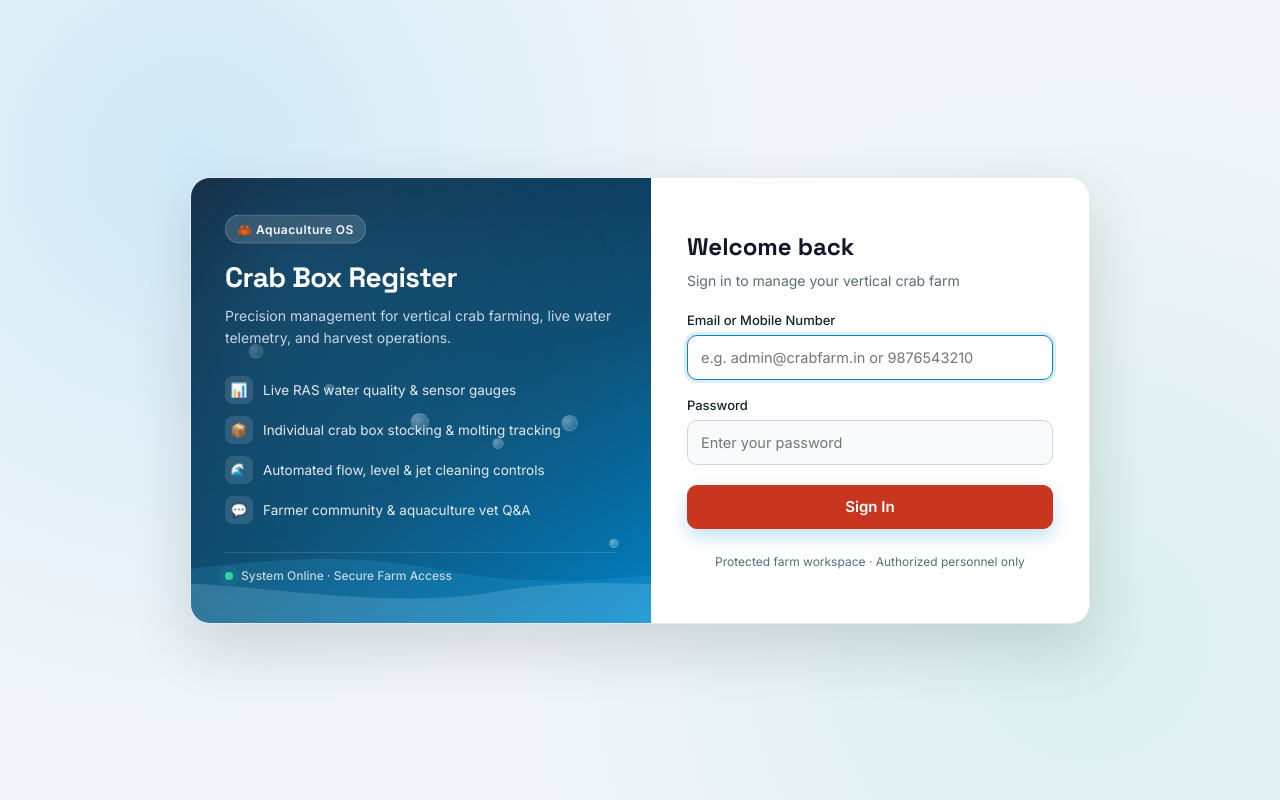
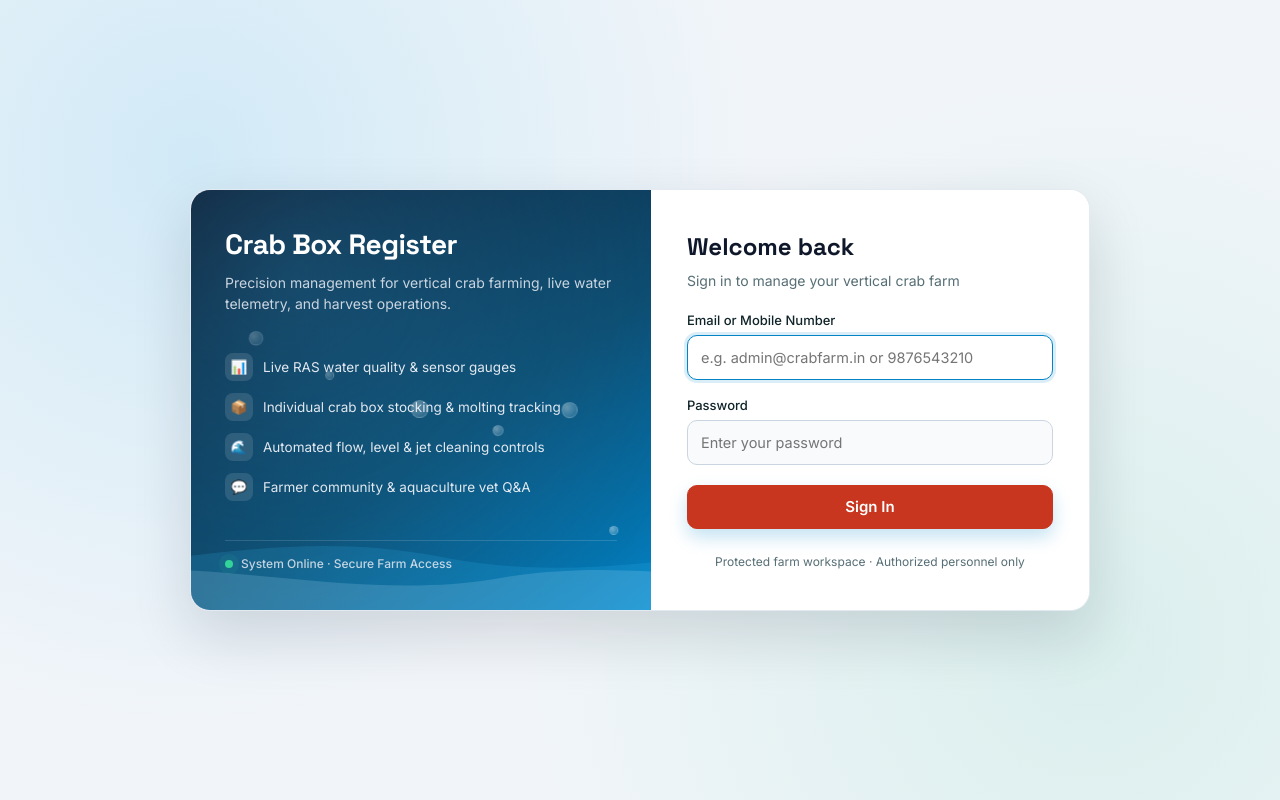
Before and after one commit to badusha235/crab-farming, a website: page public/index.html in a window 1280 px wide. Drawn offline with Linux system fonts and the light colour scheme.

Commit message:
animation

```diff
--- a/public/index.html
+++ b/public/index.html
@@ -30,7 +30,6 @@
         </svg>
       </div>
       <div class="login-hero-top">
-        <span class="login-hero-badge">🦀 Aquaculture OS</span>
         <h1>Crab Box Register</h1>
         <p class="login-hero-desc">Precision management for vertical crab farming, live water telemetry, and harvest operations.</p>
       </div>
```
